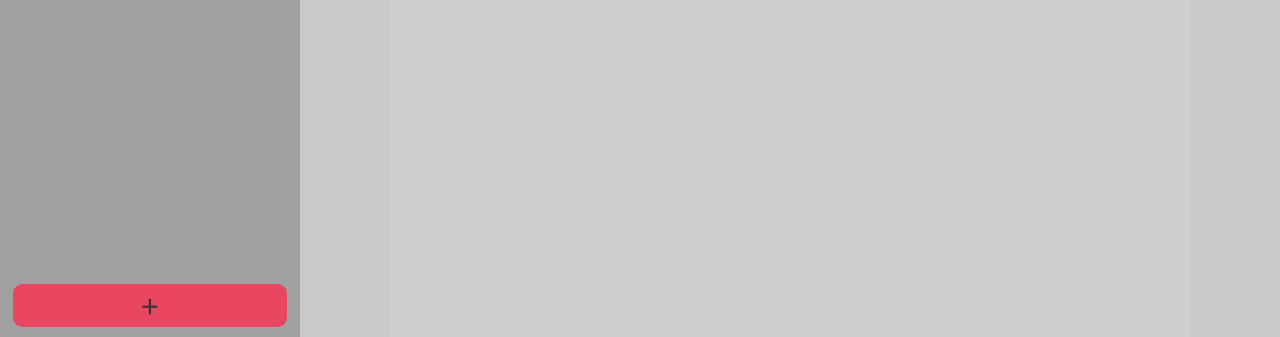
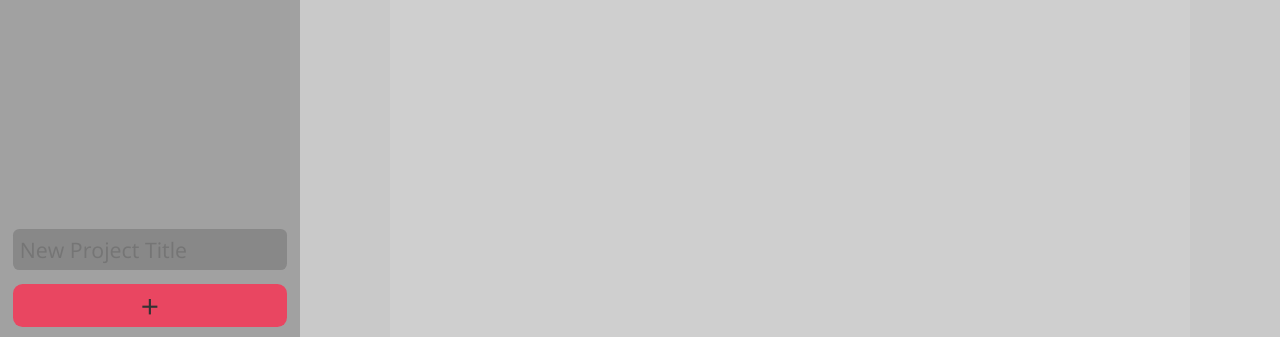
Before and after one commit to JackGraymer/ToDo-List, a website built with webpack: page src/template.html in a window 1280 px wide. Shown: the part 360-697 px from the top of the page. Built offline with nearby package versions, Linux system fonts and the light colour scheme.

Commit message:
Add Project functionality to "add" button

```diff
--- a/src/project.js
+++ b/src/project.js
@@ -10,14 +10,36 @@ let jimmi = new project('test1')
 
 let sicarios = new project('satanology')
 
-console.log(projectsList)
+let title = document.querySelector('#newProjectName')
 
 function createProject(){
-    let button = document.createElement('button');
-    button.classList.add('navbutton')
-    button.textContent = projectsList[0].title
-    document.querySelector('.projects').appendChild(button)
+
+    new project(title.value)
+    document.querySelector('.projects').textContent = 'Projects'
+    title.value = ''
+
+console.log(projectsList)
 }
-createProject()
+
+function updateProjects(){
+    projectsList.forEach(project => {
+        let button = document.createElement('button');
+        button.classList.add('navbutton')
+        button.textContent = project.title
+        document.querySelector('.projects').appendChild(button)
+        title.value = ''
+    })
+}
+
+document.querySelector('#add').addEventListener('click', () => {
+
+    if (title.value !== ''){
+
+        createProject();
+        updateProjects();
+    }
+})
+
+updateProjects()
 
 export {projectsList,}
--- a/src/style.css
+++ b/src/style.css
@@ -90,6 +90,12 @@
     flex-direction: column;
     gap: 0.5em;
 }
+
+.projects{
+    height: 100%;
+    width: 100%;
+    max-height: 100%;
+}
 .navbutton{
     width: 100%;
     text-align:justify;
@@ -106,6 +112,13 @@
     transform:scale(105%);
     background-color: rgba(100, 100, 100, 0.5);
 }
+
+input.navbutton:focus{
+    outline: none;
+    outline: 2px solid  rgb(233, 70, 97);
+    transition: 0ms;
+}
+
 #add{
     display: flex;
     background-color: rgb(233, 70, 97);
--- a/src/template.html
+++ b/src/template.html
@@ -5,7 +5,7 @@
     <meta http-equiv="X-UA-Compatible" content="IE=edge">
     <meta name="viewport" content="width=device-width, initial-scale=1.0">
     <title>ToDo List</title>
-    <link id="favicon" rel="shortcut icon" href="" type="image/x-icon">
+    <link id="favicon" rel="shortcut icon" href="../dist/src/favicon.png" type="image/x-icon">
 </head>
 <body>
     <header>
@@ -15,10 +15,13 @@
     <nav>
         <div class="projects">
             Projects
-            <button class="navbutton">Example 2 </button>
-            <button class="navbutton">Example 3 and this and that ajam aham</button>
+
         </div>
-        <button class="navbutton" id="add">+</button>
+
+        <div class="newProject">
+            <input id="newProjectName" type="text" class="navbutton" placeholder="New Project Title">
+            <button class="navbutton" id="add">+</button>
+        </div>
     </nav>
     <div id="main">
         <div id="content">
```
Also changed, not shown: dist/index.html.
